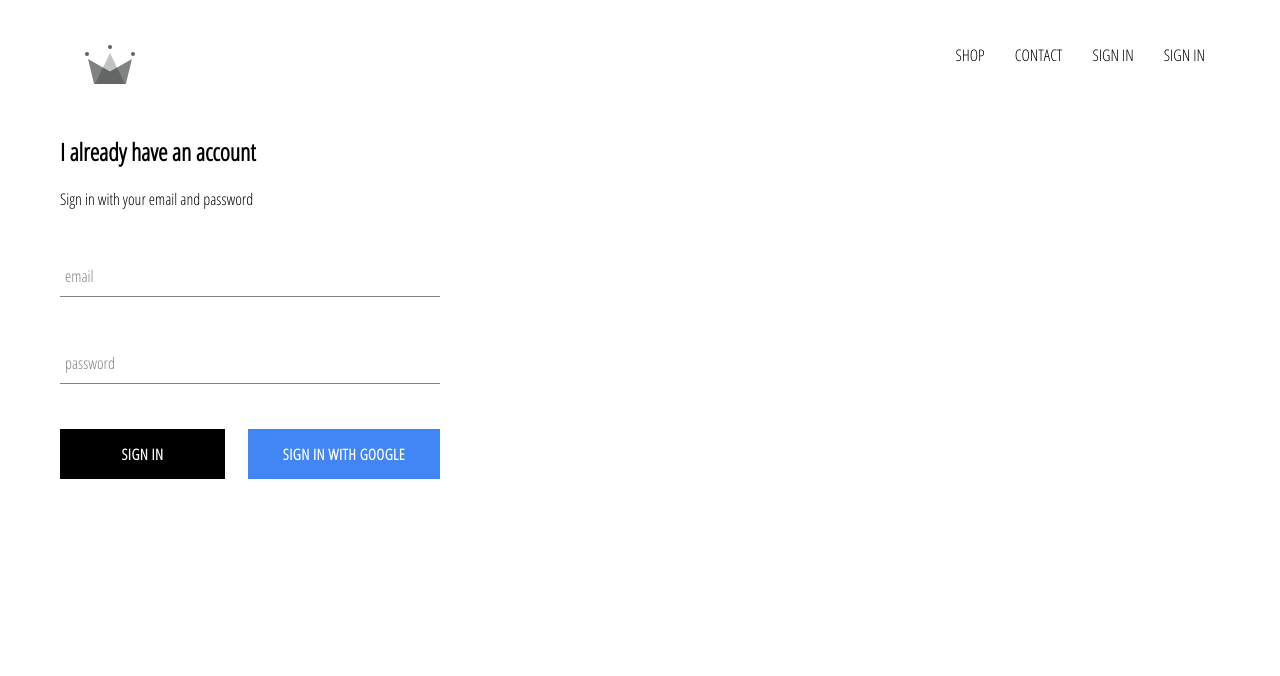
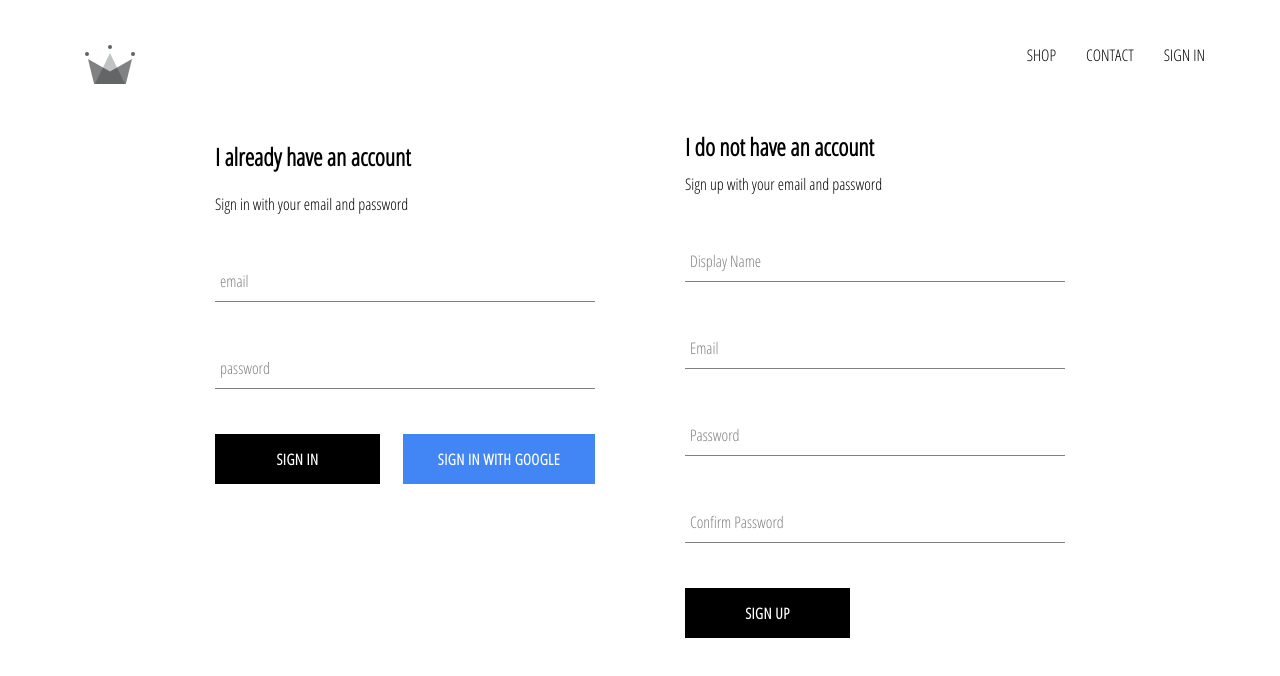
Before and after one commit to JimmySpann/Ecommerce-In-React, a React (Create React App) app: page /signin in a window 1280 px wide. Shown: the top 676 px of the page. Built offline with nearby package versions, Linux system fonts and the light colour scheme; no server answers.

Commit message:
implemented sign-up component and functions

```diff
--- a/src/App.js
+++ b/src/App.js
@@ -5,7 +5,7 @@
 import ShopPage from './pages/shop/shop.component';
 import SignInAndSignUpPage from './pages/sign-in-and-sign-up/sign-in-and-sign-up.component';
 import Header from './components/header/header.component';
-import { auth } from './firebase/firebase.utils';
+import { auth, createUserProfileDocument } from './firebase/firebase.utils';
 
 class App extends React.Component {
 
@@ -20,11 +20,22 @@
   unsubscribeFromAuth = null;
 
   componentDidMount() {
-    this.unsubscribeFromAuth = auth.onAuthStateChanged(user => {
-      this.setState({ currentUser: user });
+    this.unsubscribeFromAuth = auth.onAuthStateChanged(async userAuth => {
+      if(userAuth) {
+        const userRef = await createUserProfileDocument(userAuth);
 
-      console.log(user);
-    })
+        userRef.onSnapshot(snapShot => {
+          this.setState({
+            currentUser: {
+              id: snapShot.id,
+              ...snapShot.data()
+            }
+          });
+          console.log(this.state);
+        });
+      }
+      this.setState({ currentUser: userAuth });
+    });
   }
 
   componentWillUnmount() {
--- a/src/components/header/header.component.jsx
+++ b/src/components/header/header.component.jsx
@@ -20,9 +20,6 @@
             <Link className='option' to='/shop'>
                 CONTACT
             </Link>
-            <Link className='option' to='/signin'>
-                SIGN IN
-            </Link>
             {
                 currentUser ?
                 <div className='option' onClick={() => auth.signOut()}>SIGN OUT</div>
--- /dev/null
+++ b/src/components/sign-up/sign-up.component.jsx
@@ -0,0 +1,103 @@
+import React from 'react'
+
+import FormInput from '../form-input/form-input.component';
+import CustomButton from '../custom-button/custom-button.component';
+
+import { auth, createUserProfileDocument } from '../../firebase/firebase.utils';
+
+import './sign-up.styles.scss';
+
+class SignUp extends React.Component {
+    constructor(){
+        super();
+
+        this.state = {
+            displayName: '',
+            email: '',
+            password: '',
+            confirmPassword: ''
+        }
+    }
+
+    handleSubmit = async event => {
+        event.preventDefault();
+
+        const {displayName, email, password, confirmPassword} = this.state;
+
+        if(password !== confirmPassword) {
+            alert("passwords don't match");
+            return;
+        }
+
+        try {
+            const { user } = await auth.createUserWithEmailAndPassword(email, password);
+
+            await createUserProfileDocument(user, { displayName });
+
+            this.setState({
+                displayName: '',
+                email: '',
+                password: '',
+                confirmPassword: ''
+            });
+        } catch (error) {
+            console.error(error);
+        }
+    };
+
+    handleChange = event => {
+        const { name, value } = event.target;
+
+        this.setState({[name]: value});
+    }
+
+
+    render() {
+        const {displayName, email, password, confirmPassword} = this.state;
+
+        return(
+            <div className='sign-up'>
+                <h2 className='title'>I do not have an account</h2>
+                <span>Sign up with your email and password</span>
+                <form className='sign-up-form' onSubmit={this.handleSubmit}>
+                    <FormInput
+                        type='text'
+                        name='displayName'
+                        value={displayName}
+                        onChange={this.handleChange}
+                        label='Display Name'
+                        required
+                    />
+                    <FormInput
+                        type='email'
+                        name='email'
+                        value={email}
+                        onChange={this.handleChange}
+                        label='Email'
+                        required
+                    />
+                    <FormInput
+                        type='password'
+                        name='password'
+                        value={password}
+                        onChange={this.handleChange}
+                        label='Password'
+                        required
+                    />
+                    <FormInput
+                        type='password'
+                        name='confirmPassword'
+                        value={confirmPassword}
+                        onChange={this.handleChange}
+                        label='Confirm Password'
+                        required
+                    />
+                    <CustomButton type='submit'> SIGN UP </CustomButton>
+                </form>
+            </div>
+        )
+    }
+
+}
+
+export default SignUp;
--- /dev/null
+++ b/src/components/sign-up/sign-up.styles.scss
@@ -0,0 +1,9 @@
+.sign-up {
+    display: flex;
+    flex-direction: column;
+    width: 380px;
+
+    .title {
+        margin: 10px 0;
+    }
+}
--- a/src/firebase/firebase.utils.js
+++ b/src/firebase/firebase.utils.js
@@ -13,6 +13,32 @@
     measurementId: "G-4B0NQTL11Q"
   };
 
+  export const createUserProfileDocument = async (userAuth, additionalData) => {
+    if(!userAuth) return;
+
+    const userRef = firestore.doc(`users/${userAuth.uid}`);
+    const snapShot = await userRef.get();
+
+    if(!snapShot.exsists){
+      const { displayName, email } = userAuth
+      const createdAt = new Date();
+
+      try{
+        await userRef.set({
+          displayName,
+          email,
+          createdAt,
+          ...additionalData
+        })
+      } catch (error) {
+        console.log('error creating user', error.message);
+      }
+    }
+
+    return userRef;
+
+  }
+
 firebase.initializeApp(config);
 
 export const auth = firebase.auth();
--- a/src/pages/sign-in-and-sign-up/sign-in-and-sign-up.component.jsx
+++ b/src/pages/sign-in-and-sign-up/sign-in-and-sign-up.component.jsx
@@ -1,12 +1,14 @@
 import React from 'react';
 
 import SignIn from '../../components/sign-in/sign-in.component';
+import SignUp from '../../components/sign-up/sign-up.component';
 
 import './sign-in-and-sign-up.styles.scss';
 
 const SignInAndSignUpPage = () => (
     <div className='sign-in-and-sign-up'>
         <SignIn />
+        <SignUp />
     </div>
 );
 
--- a/src/pages/sign-in-and-sign-up/sign-in-and-sign-up.styles.scss
+++ b/src/pages/sign-in-and-sign-up/sign-in-and-sign-up.styles.scss
@@ -0,0 +1,6 @@
+.sign-in-and-sign-up {
+    width: 850px;
+    display: flex;
+    justify-content: space-between;
+    margin: 30px auto;
+}
```
